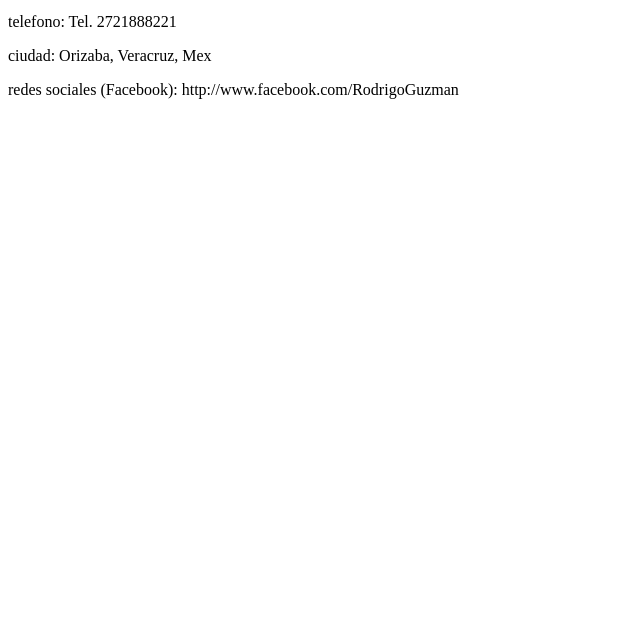
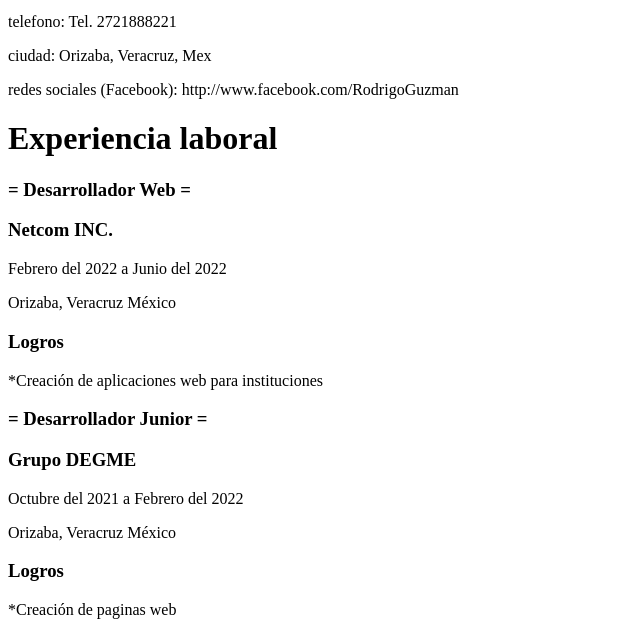
Before and after one commit to ERodrigoGuz/ERodrigoGuz.github.io, a plain HTML site: page index.html in a window 1280 px wide. Shown: the part 502-1137 px from the top of the page, without its empty margins (0-640 px from the left). Before the commit the page ends 800 px from the top, so only its background shows below. Drawn offline with Linux system fonts and the light colour scheme.

Commit message:
experiencia de trabajo

```diff
--- a/index.html
+++ b/index.html
@@ -16,5 +16,19 @@
     <div><p>ciudad: Orizaba, Veracruz, Mex</p></div>
     <div><p>redes sociales (Facebook): http://www.facebook.com/RodrigoGuzman</p></div>
 
+    <h1> Experiencia laboral</h1>
+    <div><h3>= Desarrollador Web =</h3></div>
+    <div><h3>Netcom INC.</h3></div>
+    <div><p>Febrero del 2022 a Junio del 2022</p></div>
+    <div><p>Orizaba, Veracruz México</p></div>
+    <div><h3>Logros</h3></div>
+    <div><p>*Creación de aplicaciones web para instituciones</p></div>
+
+    <div><h3>= Desarrollador Junior =</h3></div>
+    <div><h3>Grupo DEGME</h3></div>
+    <div><p>Octubre del 2021 a Febrero del 2022</p></div>
+    <div><p>Orizaba, Veracruz México</p></div>
+    <div><h3>Logros</h3></div>
+    <div><p>*Creación de paginas web</p></div>
 </body>
 </html>
```
